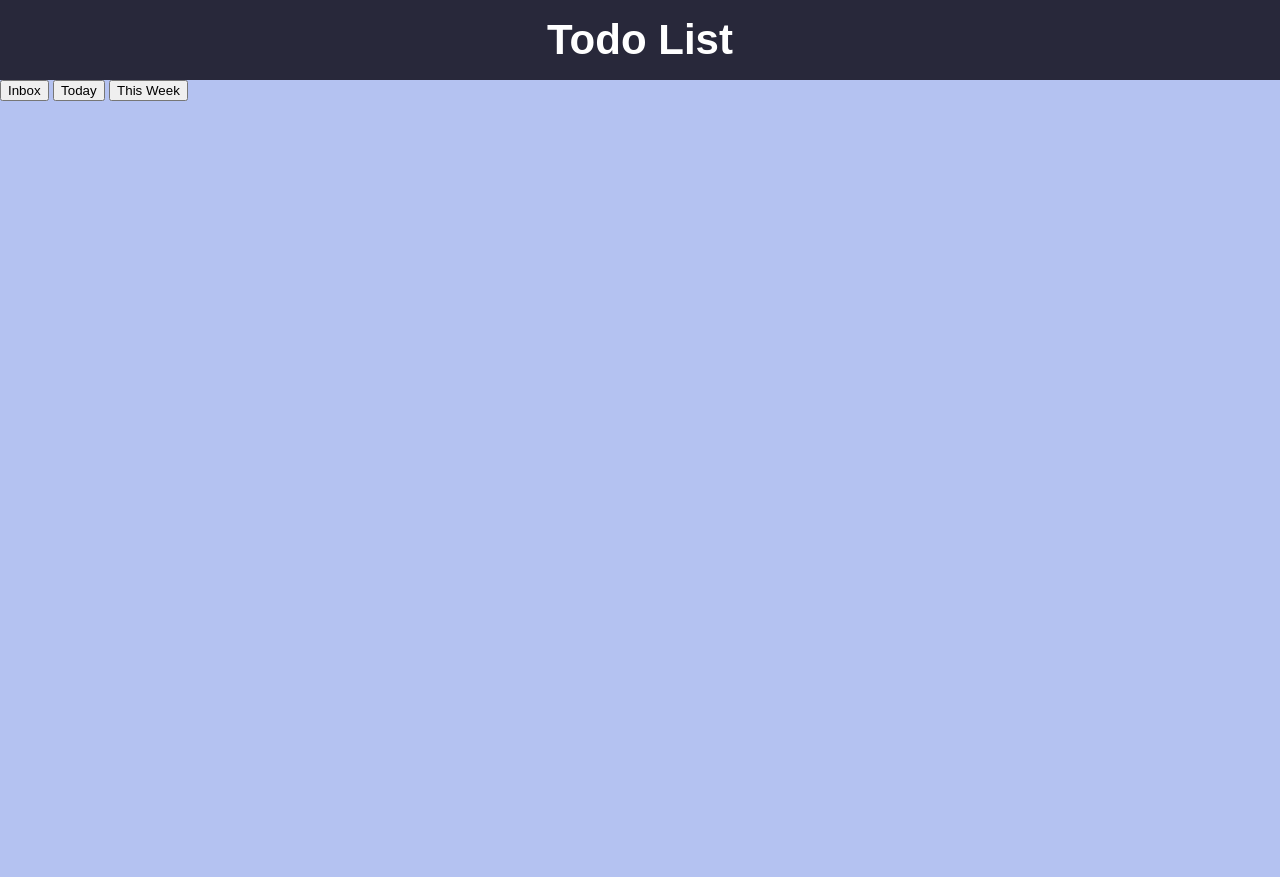
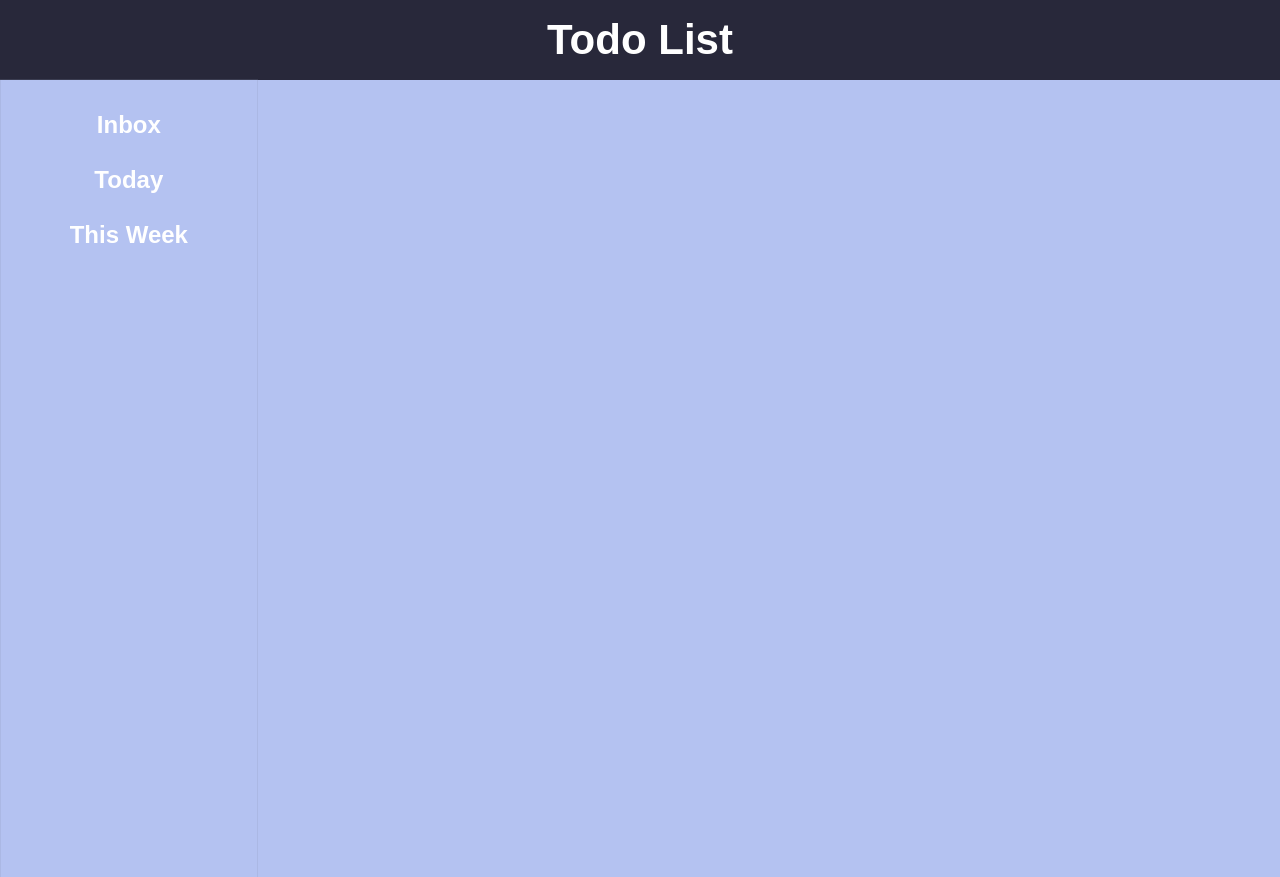
Before and after one commit to jarguello1/todo-list, a website built with webpack: page dist/index.html in a window 1280 px wide. Shown: the top 877 px of the page. Built offline with nearby package versions, Linux system fonts and the light colour scheme.

Commit message:
organize sidebar buttons

```diff
--- a/dist/index.html
+++ b/dist/index.html
@@ -11,9 +11,12 @@
     <header>Todo List</header>
     <div id="container">
         <div id="sidebar">
-            <button class="defaultBtns">Inbox</button>
-            <button class="defaultBtns">Today</button>
-            <button class="defaultBtns">This Week</button>
+            <div id="buttons">
+                <button class="defaultBtns">Inbox</button>
+                <button class="defaultBtns">Today</button>
+                <button class="defaultBtns">This Week</button>
+            </div>
+            <div id="projects"></div>
         </div>
         <div id="main"></div>
     </div>
--- a/dist/style.css
+++ b/dist/style.css
@@ -39,6 +39,25 @@ header {
 #sidebar {
     height: 100%;
     width: 20%;
+    display: flex;
+    flex-direction: column;
+    border: 1px solid rgba(134, 144, 177, 0.199);
+}
+
+#sidebar>#buttons {
+    height: 25%;
+    display: flex;
+    flex-direction: column;
+    justify-content: center;
+    gap: 25px;
+}
+
+#sidebar>#buttons button {
+    background: none;
+    border: none;
+    color: white;
+    font-weight: bold;
+    font-size: 24px;
 }
 
 #main {
```
